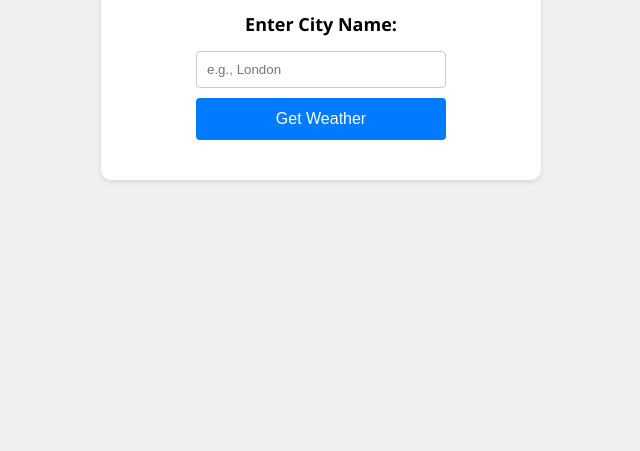
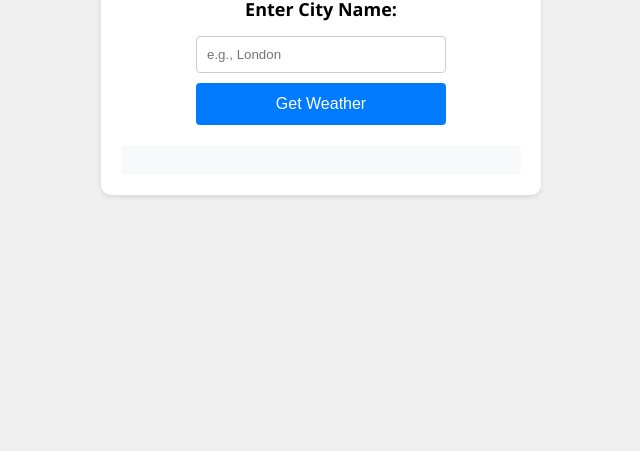
Before and after one commit to Shiv9856/123, a plain HTML site: page index.html in a window 1280 px wide. Shown: the part 349-800 px from the top of the page, without its empty margins (319-959 px from the left). Drawn offline with Linux system fonts and the light colour scheme.

Commit message:
Update index.html

```diff
--- a/index.html
+++ b/index.html
@@ -8,13 +8,14 @@
 </head>
 <body>
     <div class="weather-app">
-        <h1>Weather App</h1> <div class="content">
+        <h1>Weather App</h1>
+        <div class="content">
             <h2>Enter City Name:</h2>
             <input type="text" id="cityInput" placeholder="e.g., London">
             <button onclick="getWeather()">Get Weather</button>
-
             <h3 id="city"></h3>
             <div id="temperature"></div>
+            <div id="weatherInfo"></div>
         </div>
     </div>
     <script src="script.js"></script>
```
